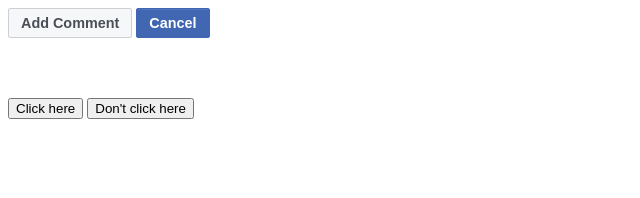
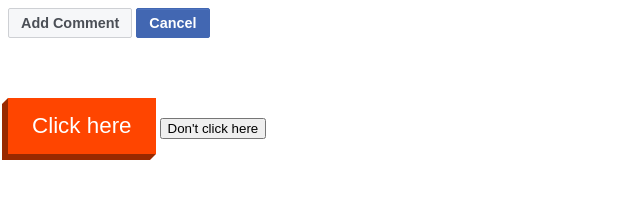
Before and after one commit to ravshan2rtikov/30-css-projects, a plain HTML site: page index.html in a window 1280 px wide. Shown: the whole page, without its empty margins (0-640 px from the left). Drawn offline with Linux system fonts and the light colour scheme.

Commit message:
fb both and one of the 3d buttons complete

```diff
--- a/style.css
+++ b/style.css
@@ -38,6 +38,72 @@
     border-color: #d8dade;
   }
 
+/* 3D BUTTONS */
+
 .btns-3d{
   margin-top: 60px;
 }
+
+.btn-3d-1{
+  position: relative;
+  background: orangered;
+  border: none;
+  color: white;
+  padding: 15px 24px;
+  font-size: 1.4rem;
+  box-shadow: -6px 6px 0 hsl(16, 100%, 30%);
+  outline: none;
+}
+
+  .btn-3d-1:hover{
+    background: hsl(16, 100%, 45%);
+  }
+
+  .btn-3d-1:active{
+    background: hsl(16, 100%, 40%);
+    top: 3px;
+    left: -3px;
+    box-shadow: -3px 3px 0 hsl(16, 100%, 30%);
+  }
+
+  .btn-3d-1::before{
+    position: absolute;
+    display: block;
+    content: "";
+    height: 0;
+    width: 0;
+
+    border: solid 6px transparent;
+    border-right: solid 6px hsl(16, 100%, 30%);
+    border-left-width: 0;
+    top: 0;
+    left: -6px;
+  }
+
+  .btn-3d-1::after{
+    position: absolute;
+    display: block;
+    content: "";
+    height: 0;
+    width: 0;
+
+    border: solid 6px transparent;
+    border-top: solid 6px hsl(16, 100%, 30%);
+    border-bottom-width: 0;
+    right: 0;
+    bottom: -6px;
+  }
+
+    .btn-3d-1:active::before{
+      border: solid 3px transparent;
+      border-right: solid 3px hsl(16, 100%, 30%);
+      border-left-width: 0;
+      left: -3px;
+    }
+
+    .btn-3d-1:active::after{
+      border: solid 3px transparent;
+      border-top: solid 3px hsl(16, 100%, 30%);
+      border-bottom-width: 0;
+      bottom: -3px;
+    }
```
Lines whose indentation alone changed are shown as unchanged.
